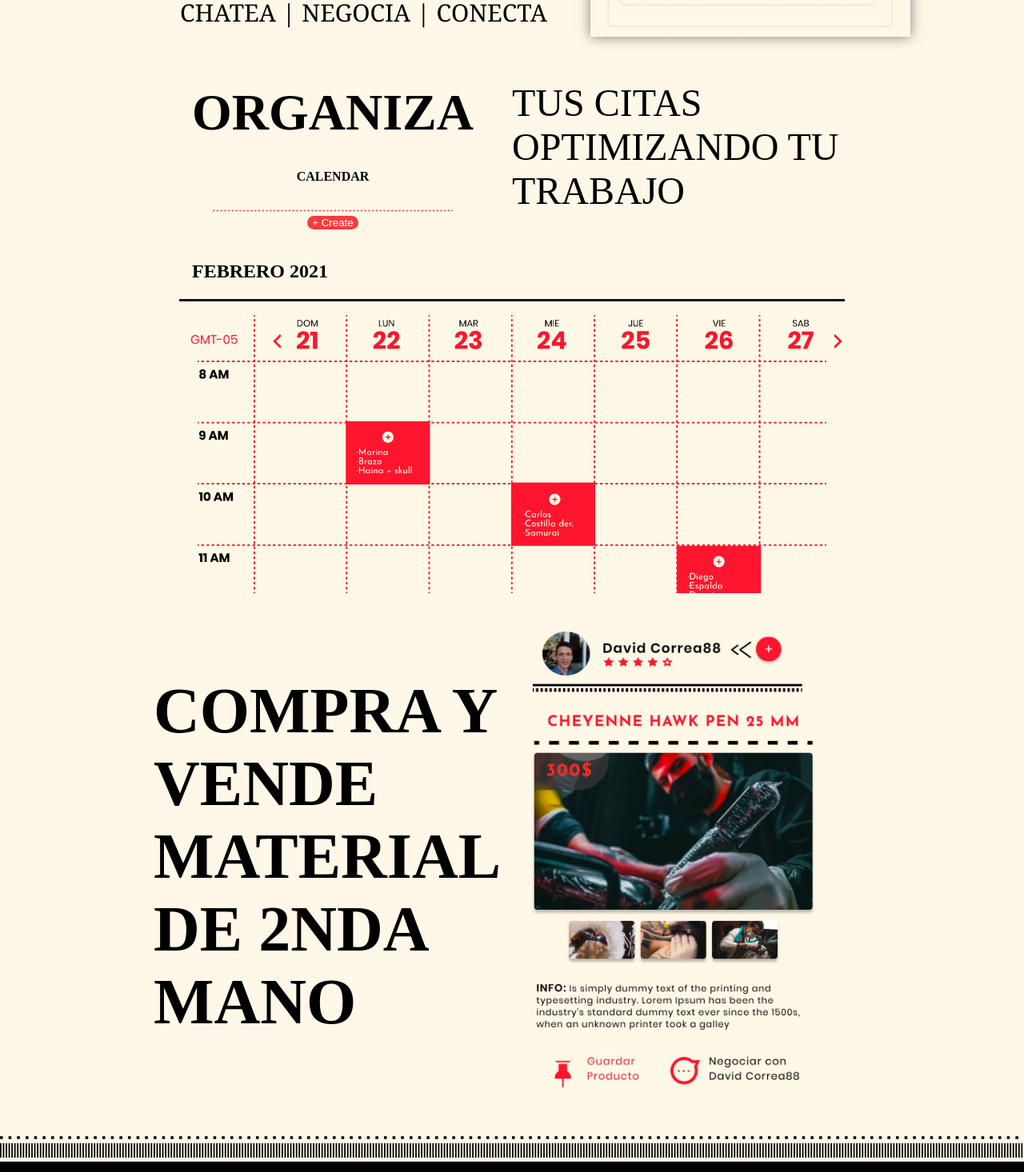
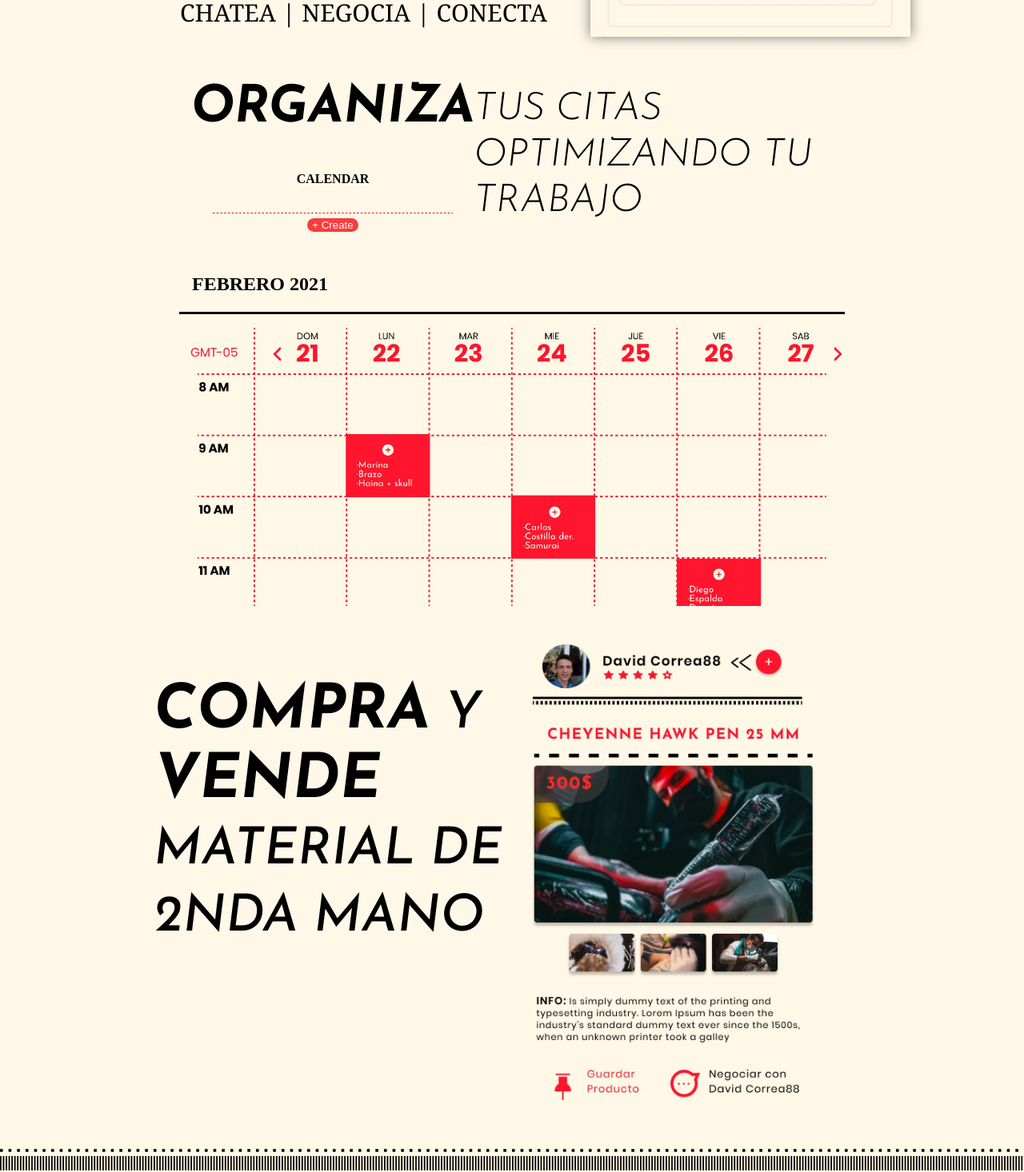
Before and after one commit to MorenoLucas/LandingTagora, an Angular app: page / in a window 1280 px wide. Shown: the part 1439-2905 px from the top of the page at 80% size. Built offline with nearby package versions, Linux system fonts and the light colour scheme.

Commit message:
css de fuentes

```diff
--- a/src/app/components/calendar/calendar.component.css
+++ b/src/app/components/calendar/calendar.component.css
@@ -11,14 +11,21 @@
   grid-column: 1;
   grid-row: 1;
   justify-self: center;
+  font-weight: 700;
   font-size: 4em;
+  font-family: JosefinSans;
 }
 .citas {
   grid-column: 2;
   grid-row: 1 / span 2;
   justify-self: center;
+  margin-top: 1em;
+  margin-left: -1em;
   font-size: 3em;
+  line-height: 1.2em;
   font-weight: 300;
+  text-align: left;
+  font-family: JosefinSans;
 }
 .cal {
   grid-column: 1;
@@ -34,6 +41,7 @@
   color: white;
   border: none;
 }
+
 .fecha {
   grid-column: 1;
   grid-row: 3;
--- a/src/app/components/shop/shop.component.css
+++ b/src/app/components/shop/shop.component.css
@@ -9,8 +9,15 @@
 .shop h1 {
   justify-self: center;
   align-items: center;
+  line-height: 1.3em;
   grid-column: 1;
-  font-size: 5em;
+  font-size: 4em;
+  font-weight: 500;
+  font-family: josefinSans;
+}
+.compra {
+  font-weight: bold;
+  font-size: 1.2em;
 }
 .shop img {
   justify-self: center;
--- a/src/app/components/shop/shop.component.html
+++ b/src/app/components/shop/shop.component.html
@@ -1,4 +1,7 @@
 <div class="shop">
-  <h1>COMPRA Y VENDE MATERIAL DE 2NDA MANO</h1>
+  <h1>
+    <span class="compra"> COMPRA</span> Y
+    <span class="compra"> VENDE</span> MATERIAL DE 2NDA MANO
+  </h1>
   <img class="post" src="../../../assets/shop.jpg" alt="" />
 </div>
```
